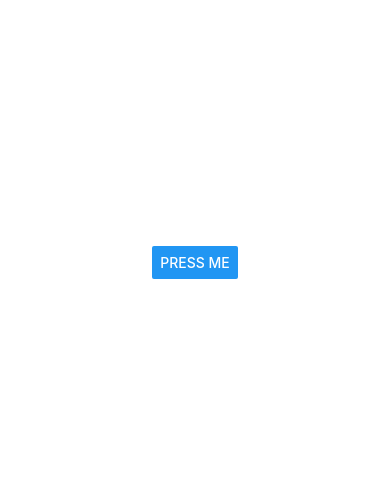
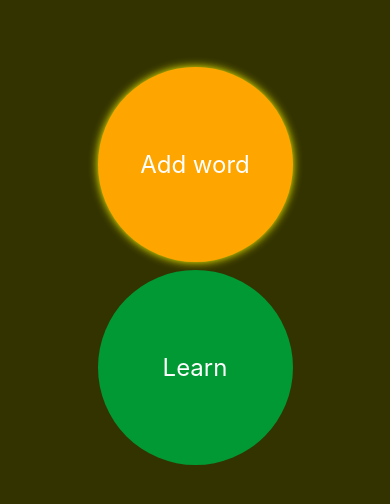
Before and after one commit to volodymyr-matselyukh/PockVoc, a React Native app in the folder mobile-app/: screen / in a window 390 px wide. Shown: the part 160-664 px from the top of the page. Built offline with nearby package versions, Linux system fonts and the light colour scheme.

Commit message:
adding styles, adding typescript support

```diff
--- a/mobile-app/App.js
+++ b/mobile-app/App.js
@@ -1,16 +1,21 @@
 import { StatusBar } from 'expo-status-bar';
-import { StyleSheet, Button, SafeAreaView } from 'react-native';
+import { StyleSheet, TouchableOpacity, SafeAreaView, Text } from 'react-native';
 
 export default function App() {
 	return (
 		<SafeAreaView style={styles.container}>
-			<Button
-				style={styles.butt}
-				onPress={() => {
+			<TouchableOpacity style={styles.addWordButton} onPress={() => {
 					console.log('You tapped the button!');
-				}}
-				title="Press Me"
-			/>
+				}}>
+				<Text style={styles.buttonText}>Add word</Text>
+			</TouchableOpacity>
+
+			<TouchableOpacity style={styles.learnButton} onPress={() => {
+					console.log('You tapped the button!');
+				}}>
+				<Text style={styles.buttonText}>Learn</Text>
+			</TouchableOpacity>
+
 			<StatusBar style="auto" />
 		</SafeAreaView>
 	);
@@ -19,14 +24,43 @@ export default function App() {
 const styles = StyleSheet.create({
 	container: {
 		flex: 1,
-		backgroundColor: '#fff',
+		backgroundColor: '#333300',
 		alignItems: 'center',
 		justifyContent: 'center',
 	},
 
-	butt: {
-		backgroundColor: 'black',
-		color: 'red',
+	addWordButton: {
+		marginTop: "2%",
+		backgroundColor: 'orange',
+		borderRadius: "50%",
+		width: "50VW",
+		height: "50VW",
+		flex: 1,
+		flexGrow: 0,
+		flexShrink: 0,
+		flexBasis: '50VW',
+		alignItems: 'center',
+		justifyContent: 'center',
+		boxShadow: "0 0 10px yellow"
+	},
+
+	learnButton: {
+		marginTop: "2%",
+		backgroundColor: '#009933',
+		borderRadius: "50%",
+		width: "50VW",
+		height: "50VW",
+		flex: 1,
+		flexGrow: 0,
+		flexShrink: 0,
+		flexBasis: '50VW',
+		alignItems: 'center',
+		justifyContent: 'center',
+		boxShadow: "0 0 10px dark-blue"
+	},
+
+	buttonText:{
+		color: "white",
 		fontSize: '24px'
 	}
 });
--- /dev/null
+++ b/tsconfig.json
@@ -0,0 +1,3 @@
+{
+	"extends": "@tsconfig/react-native/tsconfig.json"
+}
```
Also changed, not shown: mobile-app/components/AddWord.tsx (added, +7 -0 lines), mobile-app/package.json (+9 -4 lines), 1 other file (tests, documents, lock files or other folders).
